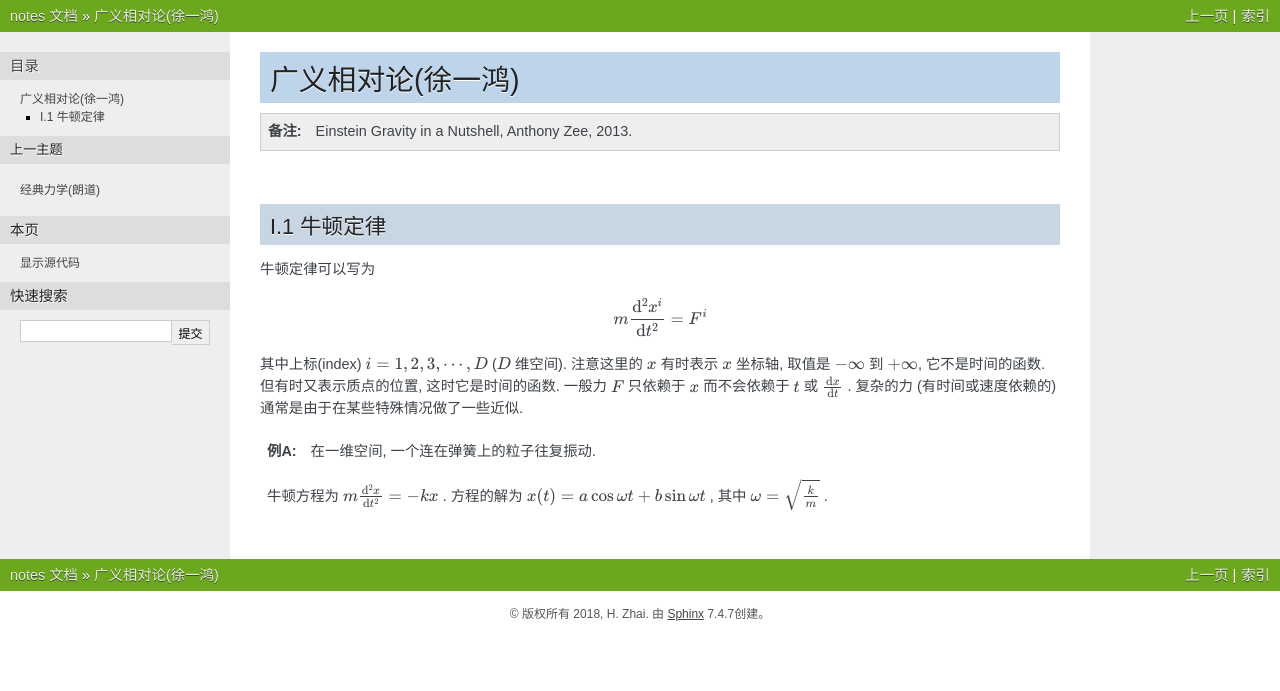
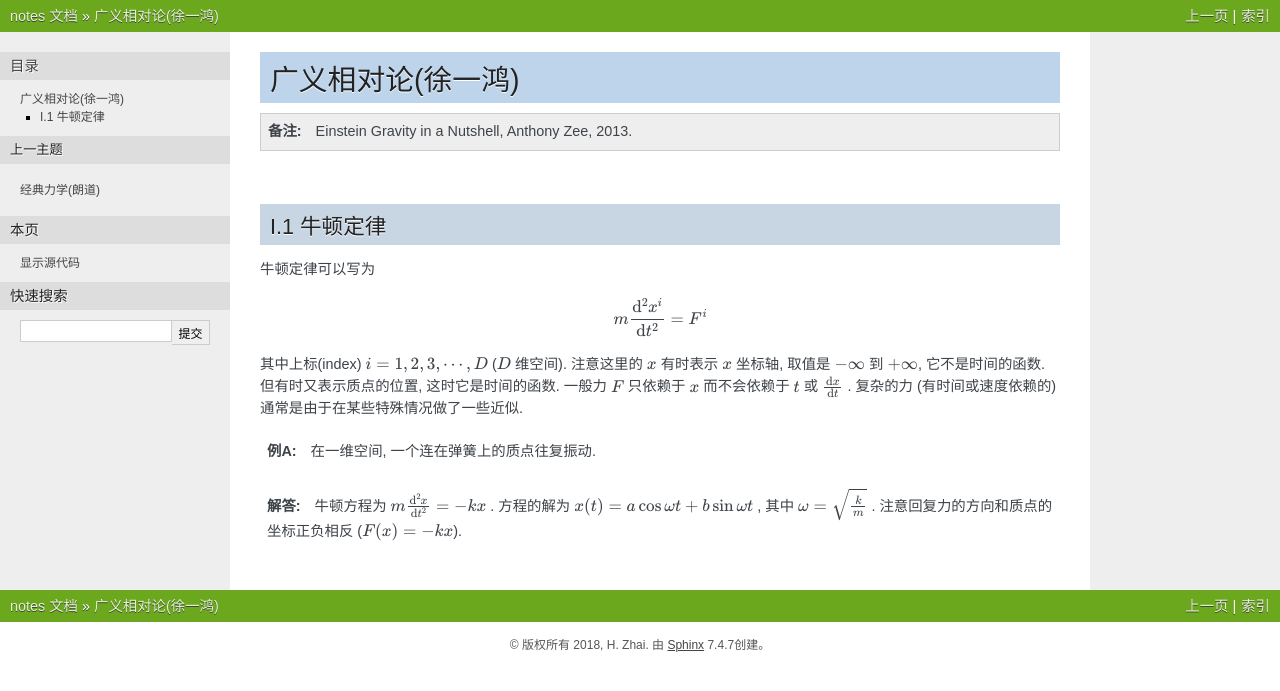
Before and after one commit to stczhc/notes, a Sphinx documentation site: the page built from docs/source/GR/azee.rst, in a window 1280 px wide. Shown: the top 691 px of the page. Built offline with Sphinx 7.4.7, drawn with Linux system fonts in a browser that asks for light colours.

```diff
--- a/docs/source/GR/azee.rst
+++ b/docs/source/GR/azee.rst
@@ -26,10 +26,12 @@ I.1 牛顿定律
 
 其中上标(index) :math:`i = 1,2,3,\cdots, D` (:math:`D` 维空间). 注意这里的 :math:`x` 有时表示 :math:`x` 坐标轴, 取值是 :math:`-\infty` 到 :math:`+\infty`, 它不是时间的函数. 但有时又表示质点的位置, 这时它是时间的函数. 一般力 :math:`F` 只依赖于  :math:`x` 而不会依赖于 :math:`t` 或 :math:`\frac{\D x}{\D t}` . 复杂的力 (有时间或速度依赖的) 通常是由于在某些特殊情况做了一些近似.
 
-.. admonition:: 例A
+.. compound::
 
-    在一维空间, 一个连在弹簧上的粒子往复振动.
+    .. admonition:: 例A
 
-    --------
+        在一维空间, 一个连在弹簧上的质点往复振动.
 
-    牛顿方程为 :math:`m\frac{\D^2 x}{\D t^2}=-kx` . 方程的解为 :math:`x(t) = a\cos\omega t + b\sin\omega t` , 其中  :math:`\omega=\sqrt{\frac{k}{m}}` .
+    .. admonition:: 解答
+
+        牛顿方程为 :math:`m\frac{\D^2 x}{\D t^2}=-kx` . 方程的解为 :math:`x(t) = a\cos\omega t + b\sin\omega t` , 其中  :math:`\omega=\sqrt{\frac{k}{m}}` . 注意回复力的方向和质点的坐标正负相反 (:math:`F(x)=-kx`).
```
